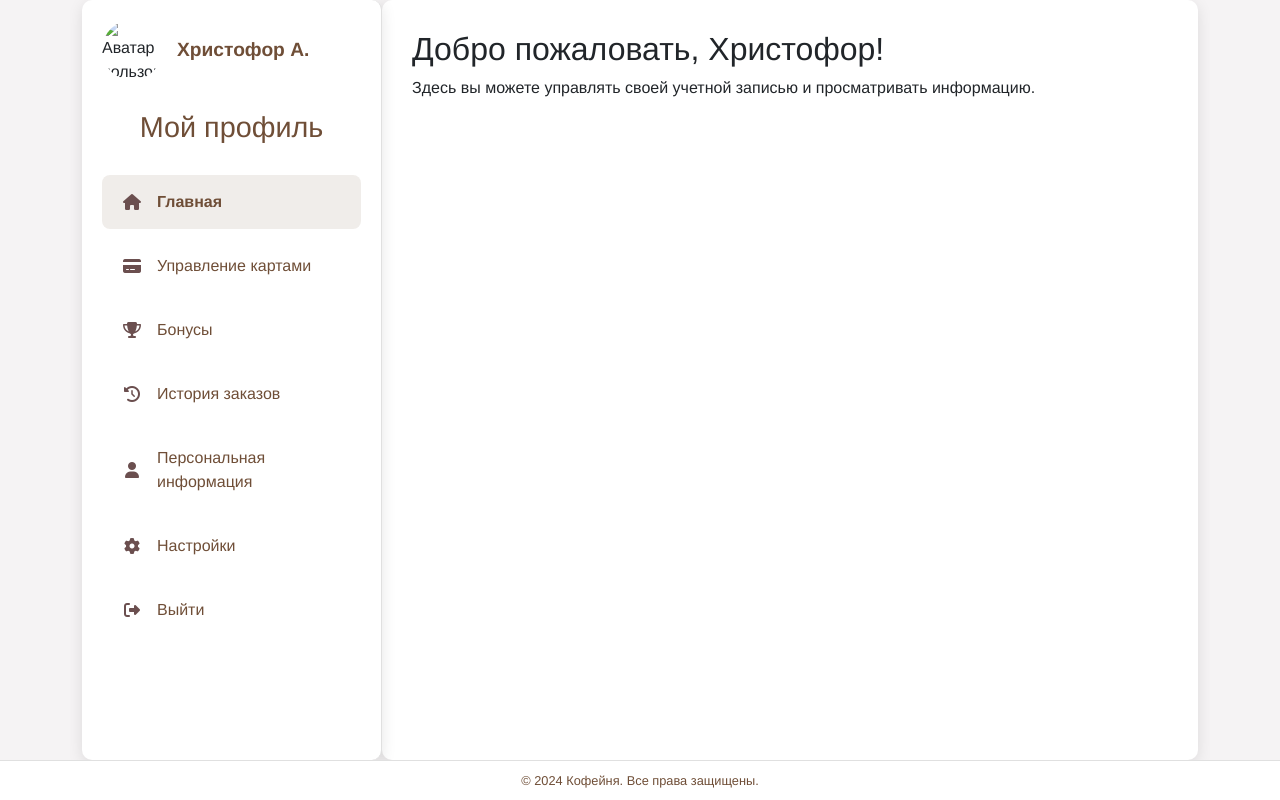
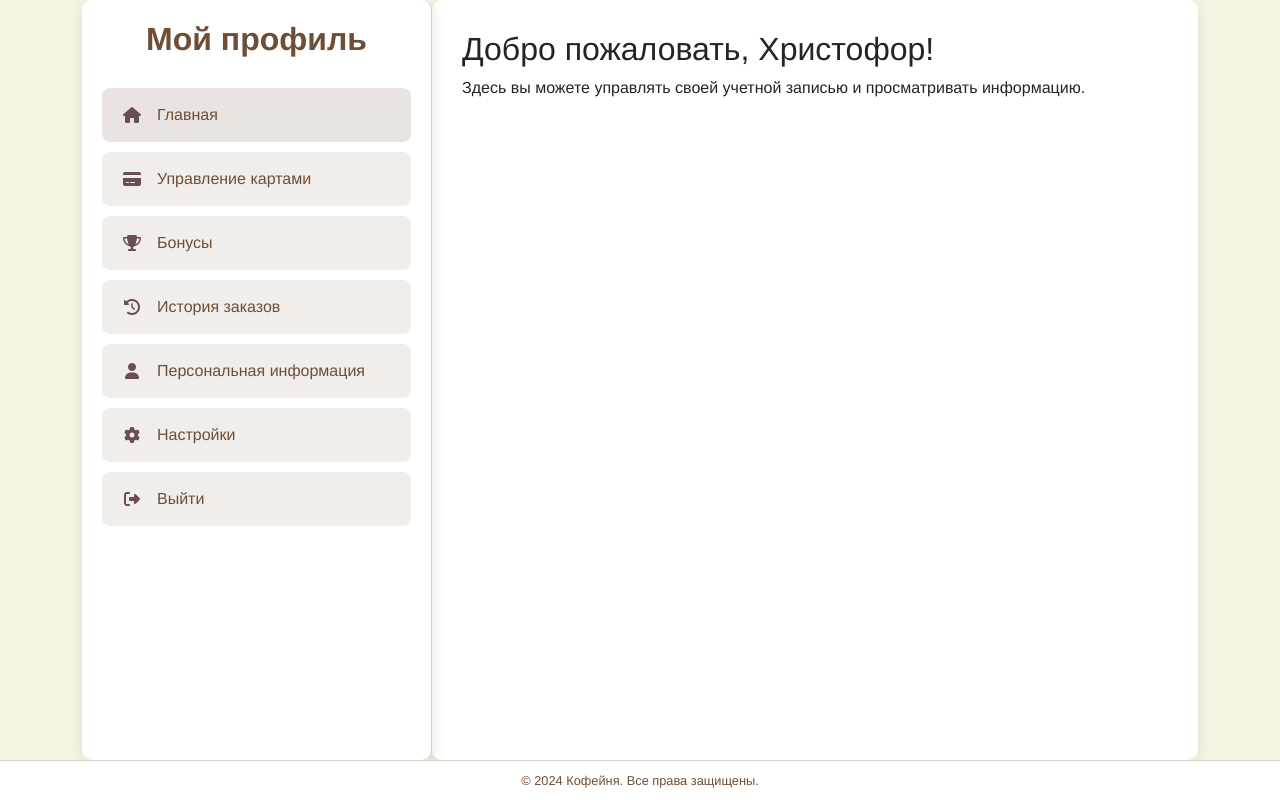
Before and after one commit to J0muty/Caffetteria_Paradisiaca, a Django app: page /profile/ in a window 1280 px wide. Run offline with Django 5.2, Linux system fonts and the light colour scheme; the first user in the database is signed in; some libraries are stand-ins or nearby versions.

Commit message:
now profile-menu have url profile/settings... and update css.style

```diff
--- a/Coffee/main/templates/main/profile.html
+++ b/Coffee/main/templates/main/profile.html
@@ -9,7 +9,7 @@
     <link rel="stylesheet" href="https://cdnjs.cloudflare.com/ajax/libs/font-awesome/6.5.1/css/all.min.css">
     <style>
         body {
-            background-color: #f5f3f4;
+            background-color: #f8f4e3;
             font-family: 'Helvetica Neue', Arial, sans-serif;
             margin: 0;
             padding: 0;
@@ -23,42 +23,22 @@
             overflow: hidden;
         }
         .sidebar {
-            width: 300px;
-            min-width: 250px;
+            width: 350px;
+            min-width: 300px;
             padding: 20px;
-            border-right: 1px solid #e0e0e0;
-            background-color: #fff;
+            border-right: 1px solid #d6cfc4;
+            background-color: #ffffff;
             box-shadow: 0 4px 15px rgba(0, 0, 0, 0.1);
             border-radius: 10px;
             position: relative;
             transition: transform 0.3s ease-in-out;
         }
-        .sidebar .user-info {
-            display: flex;
-            align-items: center;
-            margin-bottom: 30px;
-        }
-        .sidebar .user-info img {
-            width: 60px;
-            height: 60px;
-            border-radius: 50%;
-            object-fit: cover;
-            margin-right: 15px;
-        }
-        .sidebar .user-info .user-name {
-            font-size: 1.2rem;
-            color: #6f4e37;
-            font-weight: bold;
-            white-space: nowrap;
-            overflow: hidden;
-            text-overflow: ellipsis;
-            max-width: 200px;
-        }
         .sidebar h1 {
-            font-size: 1.8rem;
+            font-size: 2rem;
             color: #6f4e37;
             margin-bottom: 30px;
             text-align: center;
+            font-weight: bold;
         }
         .menu-list {
             list-style: none;
@@ -71,28 +51,36 @@
             align-items: center;
             padding: 15px 20px;
             border-radius: 8px;
-            background: rgba(255, 255, 255, 0.8);
-            transition: background 0.3s, transform 0.3s;
+            background: rgba(111, 78, 55, 0.1);
+            transition: background 0.3s, box-shadow 0.3s;
             cursor: pointer;
             font-size: 1rem;
             color: #6f4e37;
+            will-change: background, box-shadow;
         }
-        .menu-list li:hover {
-            background: rgba(111, 78, 55, 0.1);
-            transform: scale(1.05);
+        .menu-list li:hover:not(.logout) {
+            background: rgba(0, 123, 255, 0.25);
+            box-shadow: 0 4px 15px rgba(0, 123, 255, 0.2);
         }
         .menu-list li.active {
-            background: rgba(111, 78, 55, 0.1);
-            font-weight: bold;
-        }
-        .menu-list li.active:hover {
-            transform: translateX(5px) scale(1.05);
+            background: rgba(111, 78, 55, 0.15);
         }
         .menu-list li i {
             margin-right: 15px;
             color: #6B4F4F;
             min-width: 20px;
             text-align: center;
+        }
+        .menu-list li.logout:hover {
+            background: rgba(255, 0, 0, 0.15);
+            box-shadow: 0 8px 25px rgba(255, 0, 0, 0.3);
+        }
+        .menu-list a {
+            text-decoration: none;
+            color: inherit;
+            width: 100%;
+            display: flex;
+            align-items: center;
         }
         .content {
             flex: 1;
@@ -108,40 +96,46 @@
             font-size: 0.8rem;
             color: #6f4e37;
             background-color: #fff;
-            border-top: 1px solid #e0e0e0;
+            border-top: 1px solid #d6cfc4;
         }
     </style>
 </head>
 <body>
     <div class="container">
         <div class="sidebar" id="sidebar">
-            <div class="user-info">
-                <img src="https://via.placeholder.com/60" alt="Аватар пользователя">
-                <div class="user-name" title="{{ firstname }} {{ lastname }}">
-                    {{ firstname|format_name:lastname }}
-                </div>
-            </div>
             <h1>Мой профиль</h1>
             <ul class="menu-list">
-                <li class="active" onclick="window.location.href='/'">
+                <li class="active">
+                    <a href="/" class="nav-link">
                         <i class="fa fa-home"></i>Главная
+                    </a>
                 </li>
-                <li onclick="window.location.href='/manage-cards'">
+                <li>
+                    <a href="{% url 'manage_cards' %}" class="nav-link">
                         <i class="fa fa-credit-card"></i>Управление картами
+                    </a>
                 </li>
-                <li onclick="window.location.href='/my-rewards'">
+                <li>
+                    <a href="{% url 'my_rewards' %}" class="nav-link">
                         <i class="fa fa-trophy"></i>Бонусы
+                    </a>
                 </li>
-                <li onclick="window.location.href='/order-history'">
+                <li>
+                    <a href="{% url 'order_history' %}" class="nav-link">
                         <i class="fa fa-history"></i>История заказов
+                    </a>
                 </li>
-                <li onclick="window.location.href='/personal-info'">
+                <li>
+                    <a href="{% url 'personal_info' %}" class="nav-link">
                         <i class="fa fa-user"></i>Персональная информация
+                    </a>
                 </li>
-                <li onclick="window.location.href='/settings'">
+                <li>
+                    <a href="{% url 'settings' %}" class="nav-link">
                         <i class="fa fa-cog"></i>Настройки
+                    </a>
                 </li>
-                <li onclick="document.getElementById('logout-form').submit();">
+                <li class="logout" onclick="document.getElementById('logout-form').submit();">
                     <i class="fa fa-sign-out-alt"></i>Выйти
                 </li>
             </ul>
--- a/Coffee/main/urls.py
+++ b/Coffee/main/urls.py
@@ -1,4 +1,4 @@
-from django.urls import path
+from django.urls import path, include
 from . import views
 
 urlpatterns = [
@@ -8,14 +8,11 @@ urlpatterns = [
     path('team/', views.team, name='team'),
     path('contact/', views.contact, name='contact'),
     path('application/', views.application, name='application'),
-    path('profile/', views.profile, name='profile'),
+
+    path('profile/', include('main.profile_urls')),
+
     path('register/', views.register, name='register'),
     path('login/', views.login_view, name='login'),
     path('logout/', views.logout_view, name='logout'),
     path('order-coffee/', views.order_coffee, name='order_coffee'),
-    path('manage-cards/', views.manage_cards, name='manage_cards'),
-    path('my-rewards/', views.my_rewards, name='my_rewards'),
-    path('order-history/', views.order_history, name='order_history'),
-    path('personal-info/', views.personal_info, name='personal_info'),
-    path('settings/', views.settings, name='settings'),
 ]
--- a/Coffee/main/views.py
+++ b/Coffee/main/views.py
@@ -69,18 +69,15 @@ def login_view(request):
     if request.method == 'POST':
         email = request.POST.get('email')
         password = request.POST.get('password')
-        print(f"Attempting to authenticate user: {email}")
 
         user = authenticate(request, username=email, password=password)
 
         if user is not None:
             if user.is_active:
-                print("User is active, logging in.")
                 login(request, user)
                 return redirect('profile')
-            else:
-                print("User account is deactivated.")
         else:
+            # Handle invalid login
             print("Authentication failed.")
 
     return render(request, 'main/registration/login.html')
```
Also changed, not shown: Coffee/main/profile_urls.py (added, +12 -0 lines), Coffee/main/templates/main/dropdown-menu/manage_cards.html (+20 -15 lines), Coffee/main/templates/main/dropdown-menu/my_rewards.html (+23 -15 lines), Coffee/main/templates/main/dropdown-menu/order_history.html (+7 -8 lines), Coffee/main/templates/main/dropdown-menu/personal_info.html (+5 -8 lines), Coffee/main/templates/main/dropdown-menu/settings.html (+14 -17 lines), Coffee/db.sqlite3, Coffee/main/migrations/0002_profile.py (added). Lines whose indentation alone changed are shown as unchanged.
